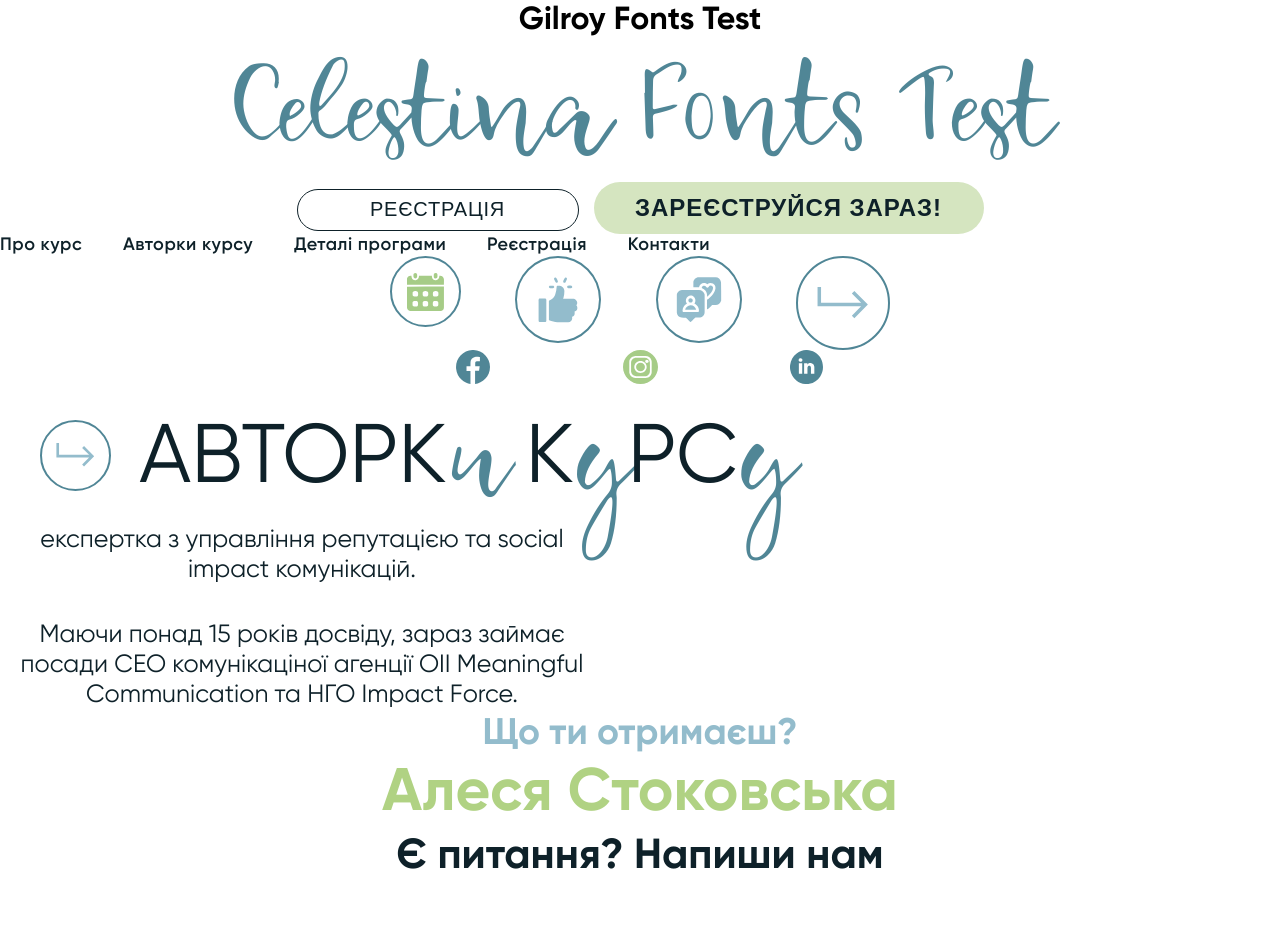
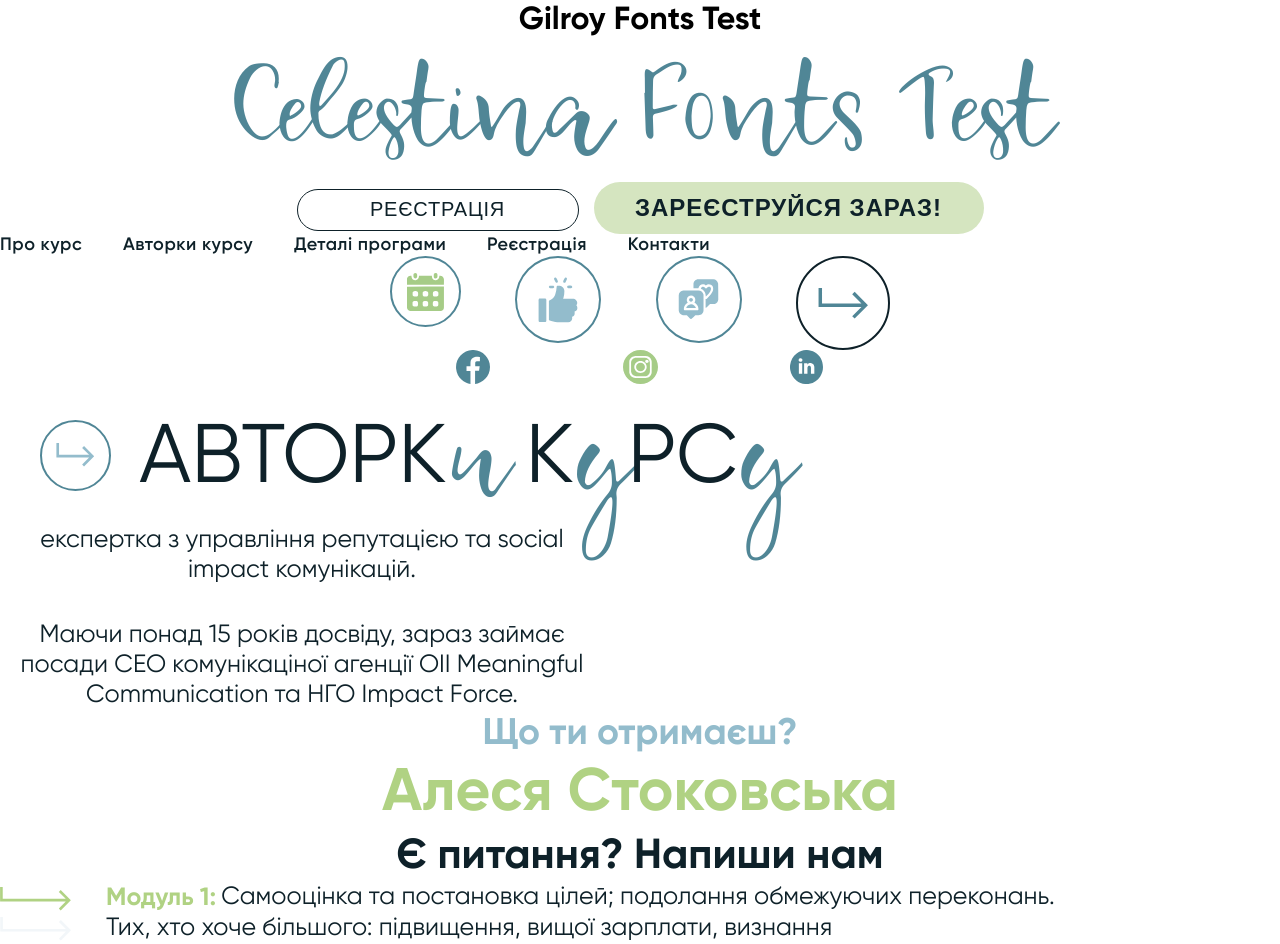
Before and after one commit to troewka/statements-about-oneself, a React (Create React App) app: page / in a window 1280 px wide. Before the commit the page ends 883 px from the top, so only its background shows below. Built offline with nearby package versions, Linux system fonts and the light colour scheme.

Commit message:
add component List

```diff
--- a/src/App.js
+++ b/src/App.js
@@ -7,6 +7,7 @@ import { SocialIcon } from './Components/Social-icon';
 import { HeadLine } from './Components/Head-line';
 import { Description } from './Components/Description';
 import { Title } from './Components/Title';
+import { List } from './Components/List';
 
 function App() {
 
@@ -21,7 +22,7 @@ function App() {
       <Icon name='calendar' size='small'/>
       <Icon name='like' size='middle'/>
       <Icon name='recommendations' size='middle'/>
-      <Icon name='arrowSmall' size='large'/>
+      <Icon name='arrowLarge' size='large'/>
     </div>
     <div className='social-icon-wrap'>
       <SocialIcon name='facebookBlue'/>
@@ -33,6 +34,8 @@ function App() {
     <Title text='Що ти отримаєш?' color='#93bccc' size='M'/>
     <Title text='Алеся Стоковська' color='#b0d283' size='XXL'/>
     <Title text='Є питання? Напиши нам' color='#0e2129' size='XL'/>
+    <List name='arrowLongGreen' text='Самооцінка та постановка цілей; подолання обмежуючих переконань.' title='Модуль 1:'/>
+    <List name='arrowLongWhite' text='Тих, хто хоче більшого: підвищення, вищої зарплати, визнання'/>
   </div>
   );
 }
--- a/src/Components/Icon/styles.module.scss
+++ b/src/Components/Icon/styles.module.scss
@@ -4,28 +4,22 @@
   align-items: center;
   border-radius: 100%;
   border: 2px solid #508696;
-   &__small {
-      width: 71px;
-      height: 71px;
-      padding: 10px;
   img {
     max-width: 100%;
     height: auto;
   }
+  &__small {
+    width: 71px;
+    height: 71px;
   }
   &__middle {
     width: 86px;
     height: 87px;
-      img {
-         height: 46px;
-      }
   }
   &__large {
     width: 94px;
     height: 94px;
-      img {
-         height: 32px;
-      }
+    border: 2px solid #0e2129;
   }
 }
 
--- /dev/null
+++ b/src/Components/List/index.jsx
@@ -0,0 +1,23 @@
+import React from "react";
+
+import arrowLongGreenIcon from '../../assets/images/icons/arrow_long_green.svg'
+import arrowLongWhiteIcon from '../../assets/images/icons/arrow_long_white.svg'
+
+import styles from './styles.module.scss'
+import classNames from "classnames";
+
+export const List = ({ name, text, title}) => {
+
+  const icon = {
+    arrowLongGreen: arrowLongGreenIcon,
+    arrowLongWhite: arrowLongWhiteIcon
+  }
+
+  return (
+    <div className={styles.listWrapper}>
+      <img src={icon[name]} alt="" />
+      {title ? <span className={styles.title}>{title}</span> : ''}
+      <p className={classNames(name === 'arrowLongWhite' && styles.onlyText, name === 'arrowLongGreen' && styles.text)}>{text}</p>
+    </div>
+  )
+}
--- /dev/null
+++ b/src/Components/List/styles.module.scss
@@ -0,0 +1,24 @@
+.listWrapper {
+  display: flex;
+}
+
+.title {
+  color: #b0d283;
+  font-weight: 700;
+  font-size: 25px;
+  padding-left: 35px;
+}
+
+.text {
+  color: #0e2129;
+  font-weight: 400;
+  font-size: 25px;
+  padding-left: 5px;
+}
+
+.onlyText {
+  color: #0e2129;
+  font-weight: 400;
+  font-size: 25px;
+  padding-left: 35px;
+}
```
Also changed, not shown: src/Components/Title/index.jsx (+0 -12 lines). Lines whose indentation alone changed are shown as unchanged.
